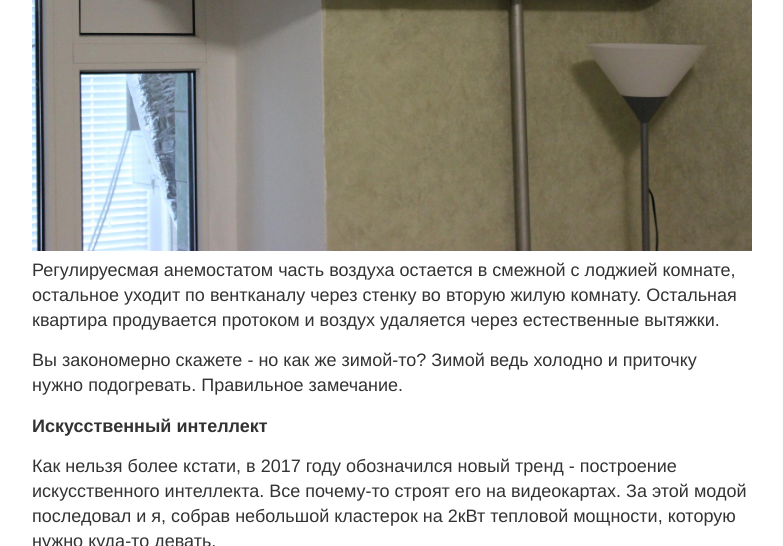
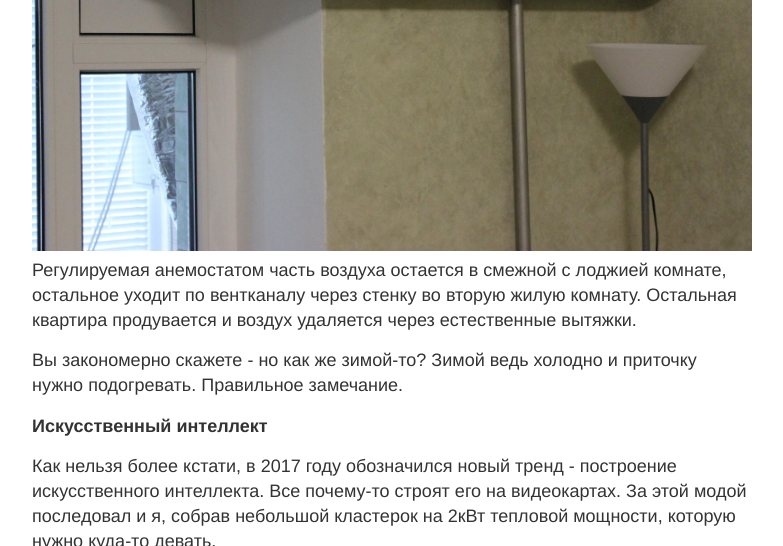
Before and after one commit to decrafts/r, a Jekyll site: the page built from _posts/2017/11/2017-11-16-climate-control-system-for-the-apartment.md, in a window 1280 px wide and 900 px high, scrolled down 7647 px, cut to the strip 0-546 px from the top of the window. Shown: the whole strip, without its empty margins (248-1031 px from the left). Built offline with Jekyll 4.4.1, drawn with Linux system fonts in a browser that asks for light colours; comment, search, counter and statistics services are not loaded.

Commit message:
Update 2017-11-16-climate-control-system-for-the-apartment.md

```diff
--- a/_posts/2017/11/2017-11-16-climate-control-system-for-the-apartment.md
+++ b/_posts/2017/11/2017-11-16-climate-control-system-for-the-apartment.md
@@ -115,8 +115,8 @@
 На воздухозаборнике установлен обратный клапан для пресечения потоков при выключенном вентиляторе.
 
 ![вентиляция комнат](/images/2017/11/vent-room.jpg)
-Регулируесмая анемостатом часть воздуха остается в смежной с лоджией комнате, остальное уходит по вентканалу
-через стенку во вторую жилую комнату. Остальная квартира продувается протоком и воздух удаляется через естественные вытяжки.
+Регулируемая анемостатом часть воздуха остается в смежной с лоджией комнате, остальное уходит по вентканалу
+через стенку во вторую жилую комнату. Остальная квартира продувается и воздух удаляется через естественные вытяжки.
 
 Вы закономерно скажете - но как же зимой-то? Зимой ведь холодно и приточку нужно подогревать.
 Правильное замечание.
```
